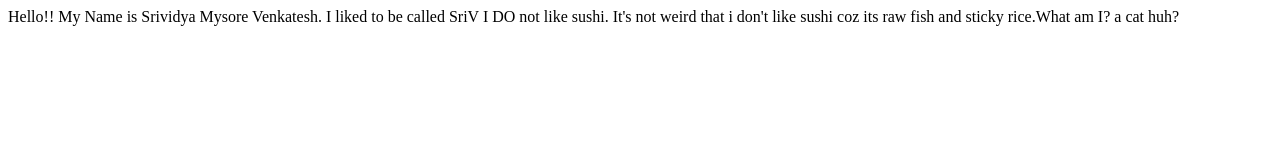
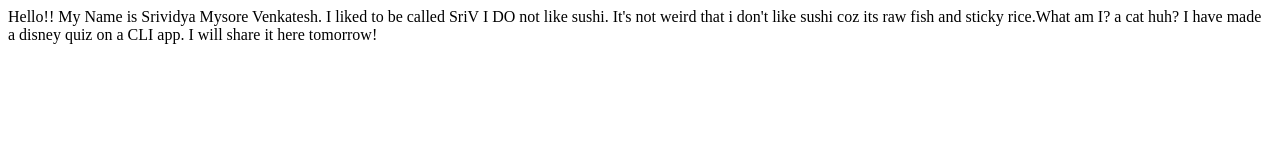
Before and after one commit to srividyamvenkatesh/SrividyaMVenkatesh.com, a plain HTML site: page index.html in a window 1280 px wide. Drawn offline with Linux system fonts and the light colour scheme.

Commit message:
update:project details

```diff
--- a/index.html
+++ b/index.html
@@ -11,5 +11,7 @@
     I DO not like sushi. It's not weird that i don't like sushi coz its raw fish
     and sticky rice.What am I? a cat huh?
 
+    I have made a disney quiz on a CLI app. I will share it here tomorrow!
+
 </body>
 </html>
```
